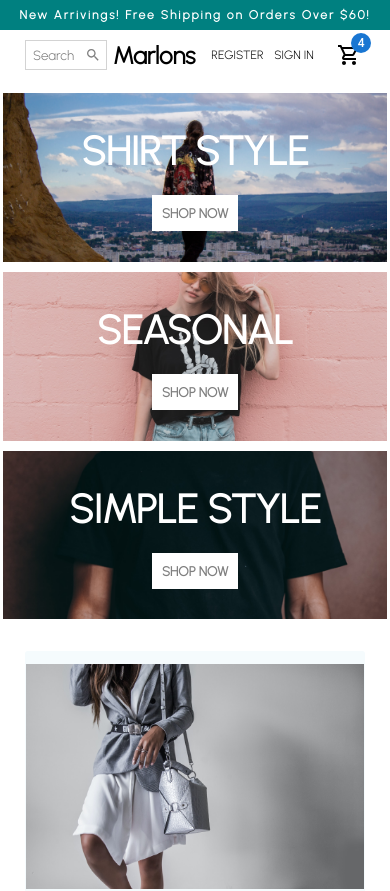
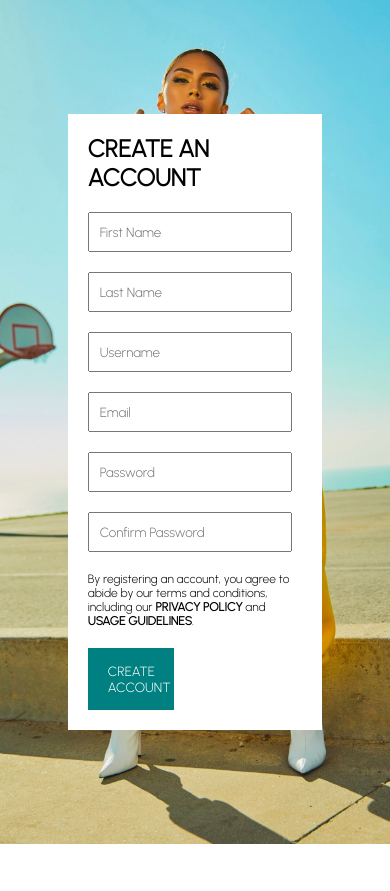
Before and after one commit to chriseun/ecommerce-design, a React (Create React App) app: page / in a window 390 px wide. Shown: the top 891 px of the page. After the commit the page ends 844 px from the top, so only its background shows below. Built offline with nearby package versions, Linux system fonts and the light colour scheme.

Commit message:
added responsive screen

```diff
--- a/src/App.jsx
+++ b/src/App.jsx
@@ -6,7 +6,7 @@ import Login from "./pages/Login";
 import Cart from "./pages/Cart";
 
 const App = () => {
-  return <Home />;
+  return <Register />;
 }
 
 export default App;
--- a/src/components/Footer.jsx
+++ b/src/components/Footer.jsx
@@ -4,13 +4,14 @@ import React from "react";
 import styled from "styled-components";
 
 import { mobile } from "../responsive"
+import { mobileLarge } from "../responsive"
 import { tabletSmall } from "../responsive"
 
 
 const Container = styled.div`
   display: flex;
   margin: 20px 15px;
-  ${mobile({ flexDirection: "column", margin: 0 })}
+  ${mobileLarge({ flexDirection: "column", margin: 0 })}
 `
 
 const Left = styled.div`
@@ -18,7 +19,7 @@ const Left = styled.div`
   display: flex;
   flex-direction: column;
   padding: 20px;
-  ${mobile({ backgroundColor: "teal", color: "#fff"})}
+  ${mobileLarge({ backgroundColor: "teal", color: "#fff"})}
 `
 
 const Logo = styled.h1`
--- a/src/components/Product.jsx
+++ b/src/components/Product.jsx
@@ -6,6 +6,10 @@ import ShoppingCartOutlinedIcon from '@mui/icons-material/ShoppingCartOutlined';
 
 import { mobile } from "../responsive"
 import { mobileSmall } from "../responsive"
+import { mobileLarge } from "../responsive"
+import { tablet } from "../responsive"
+import { screenLarge } from "../responsive"
+
 
 
 
@@ -43,6 +47,7 @@ const Container = styled.div`
   border-radius: 3px;
   ${mobileSmall({ width: "50px", height: "100px"  })}
   ${mobile({ minWidth: "250px", height: "250px" })}
+  ${screenLarge({ minWidth: "20%"})}
 
 
   &:hover ${Info}{
@@ -63,8 +68,10 @@ const Container = styled.div`
 const Image = styled.img`
   height: 80%;
   z-index: 2;
+  ${mobileSmall({ height: "80%"  })}
   ${mobile({ height: "90%" })}
-  ${mobileSmall({ height: "70%"  })}
+  ${mobileLarge({ height: "100%"  })}
+  ${tablet({ height: "60%"})}
 `
 
 const Icon = styled.div`
--- a/src/components/Slider.jsx
+++ b/src/components/Slider.jsx
@@ -3,8 +3,9 @@ import React from "react";
 import { ArrowBackIosNewOutlined, ArrowForwardIosOutlined } from "@mui/icons-material";
 import { useState, useEffect } from "react";
 import { sliderItems } from "../data";
-import { mobile } from "../responsive"
+// import { mobile } from "../responsive"
 import { tabletSmall } from "../responsive"
+import { tablet } from "../responsive"
 
 
 
@@ -15,8 +16,8 @@ const Container = styled.div`
   display: flex;
   position: relative;
   overflow: hidden;
-  // ${mobile({ display: "none" })}
   ${tabletSmall({ display: "none"})}
+
 `
 
 const Arrow = styled.div`
@@ -55,15 +56,18 @@ const Slide = styled.div`
   display: flex;
   align-items: center;
   background-color: #${props=>props.bg}
+
 `
 
 const ImgContainer = styled.div`
   flex: 1;
   height: 100%;
+  ${tablet({ display: "flex", alignItems: "center" })}
 `
 
 const Image = styled.img`
   height: 80%;
+  ${tablet({ height: "60%"})}
 `
 
 const InfoContainer = styled.div`
--- a/src/pages/Login.jsx
+++ b/src/pages/Login.jsx
@@ -2,7 +2,10 @@ import React from "react";
 import styled from "styled-components";
 import LoginImage from "../images/login-page.jpg"
 
-import { mobile } from "../responsive"
+import { mobileSmall } from "../responsive"
+import { mobileLarge } from "../responsive"
+import { tablet } from "../responsive"
+
 
 const Container = styled.div`
   width: 100vw;
@@ -17,7 +20,8 @@ const Wrapper = styled.div`
   width: 25%;
   padding: 20px;
   background-color: #fff;
-  ${mobile({ width: "75%" })}
+  ${mobileLarge({ width: "75%" })}
+  ${tablet({ width: "55%" })}
 `
 
 const Title = styled.h1`
@@ -46,6 +50,7 @@ const Button = styled.button`
   color: white;
   cursor: pointer;
   margin-bottom: 10px;
+  ${mobileSmall({ width: "70%" })}
 
 `
 
--- a/src/pages/Product.jsx
+++ b/src/pages/Product.jsx
@@ -7,6 +7,8 @@ import Footer from "../components/Footer";
 import { Add, Remove } from "@mui/icons-material";
 
 import { mobile } from "../responsive"
+import { mobileLarge } from "../responsive"
+import { tablet } from "../responsive"
 
 const Container = styled.div`
 
@@ -15,11 +17,12 @@ const Container = styled.div`
 const Wrapper = styled.div`
   padding: 50px;
   display: flex;
-  ${mobile({ padding: "10px", flexDirection: "column" })}
+  ${mobileLarge({ padding: "10px", flexDirection: "column" })}
 `
 
 const ImageContainer = styled.div`
   flex: 1;
+  ${mobileLarge({ display: "flex", justifyContent: "center"})}
 `
 
 const Image = styled.img`
@@ -27,6 +30,8 @@ const Image = styled.img`
   height: 90vh;
   object-fit: cover;
   ${mobile({ height: "40vh" })}
+   ${mobileLarge({ height: "60vh", width: "80%" })}
+   ${tablet({ height: "100%", width: "100%" })}
 `
 
 const InfoContainer = styled.div`
@@ -56,6 +61,7 @@ const FilterContainer = styled.div`
   display: flex;
   justify-content: space-between;
   ${mobile({ width: "100%" })}
+  ${mobileLarge({ width: "60%" })}
 `
 
 const Filter = styled.div`
@@ -91,7 +97,8 @@ const AddContainer = styled.div`
   display: flex;
   align-items: center;
   justify-content: space-between;
-  ${mobile({ width: "100%" })}
+  ${mobileLarge({ width: "100%" })}
+
 `
 
 const AmountContainer = styled.div`
--- a/src/pages/ProductList.jsx
+++ b/src/pages/ProductList.jsx
@@ -6,7 +6,8 @@ import Products from "../components/Products";
 import Newsletter from "../components/Newsletter";
 import Footer from "../components/Footer";
 
-import { mobile } from "../responsive"
+
+import { mobileLarge } from "../responsive"
 
 const Container = styled.div`
 
@@ -23,21 +24,21 @@ const Title = styled.h1`
 
 const Filter = styled.div`
   margin: 20px;
-  ${mobile({ width: "0 20px", display: "flex", flexDirection: "column" })}
+  ${mobileLarge({ width: "0 20px", display: "flex", flexDirection: "column" })}
 `
 
 const FilterText =styled.span`
     font-size: 20px;
     font-weight: 600;
     margin-right: 20px;
-    ${mobile({ marginRight: 0 })}
+    ${mobileLarge({ marginRight: 0 })}
 `
 
 //styled.select is dropdown option
 const Select =styled.select`
   padding: 10px;
   margin-right: 20px;
-  ${mobile({ margin: "10px 0" })}
+  ${mobileLarge({ margin: "10px 0" })}
 `
 const Option =styled.option`
 
--- a/src/pages/Register.jsx
+++ b/src/pages/Register.jsx
@@ -2,7 +2,10 @@ import React from "react";
 import styled from "styled-components";
 import RegisterImage from "../images/register-page.jpg"
 
-import { mobile } from "../responsive"
+import { mobileSmall } from "../responsive"
+import { mobileLarge } from "../responsive"
+import { tablet } from "../responsive"
+
 
 const Container = styled.div`
   width: 100vw;
@@ -18,7 +21,8 @@ const Wrapper = styled.div`
   width: 40%;
   padding: 20px;
   background-color: #fff;
-  ${mobile({ width: "75%" })}
+  ${mobileLarge({ width: "75%" })}
+  ${tablet({ width: "55%" })}
 `
 
 const Title = styled.h1`
@@ -50,6 +54,7 @@ const Button = styled.button`
   background-color: teal;
   color: white;
   cursor: pointer;
+  ${mobileSmall({ width: "100%" })}
 
 `
 
--- a/src/responsive.js
+++ b/src/responsive.js
@@ -16,10 +16,36 @@ export const mobile = (props) => {
   `
 }
 
-export const tabletSmall = (props) => {
+export const mobileLarge = (props) => {
   return css`
-    @media only screen and (max-width: 800px) {
+    @media only screen and (max-width: 550px) {
       ${props}
     }
   `
 }
+
+export const tabletSmall = (props) => {
+  return css`
+    @media only screen and (max-width: 820px) {
+      ${props}
+    }
+  `
+}
+
+
+export const tablet = (props) => {
+  return css`
+    @media only screen and (max-width: 1300px) {
+      ${props}
+    }
+  `
+}
+
+
+export const screenLarge = (props) => {
+  return css`
+    @media only screen and (min-width: 1540px) {
+      ${props}
+    }
+  `
+}
```
